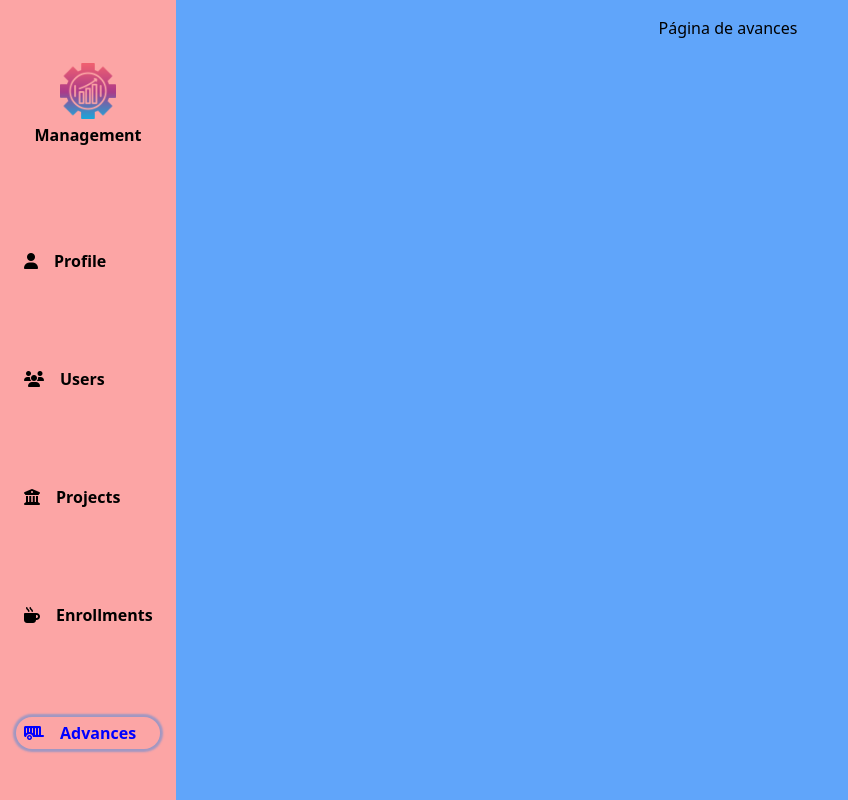
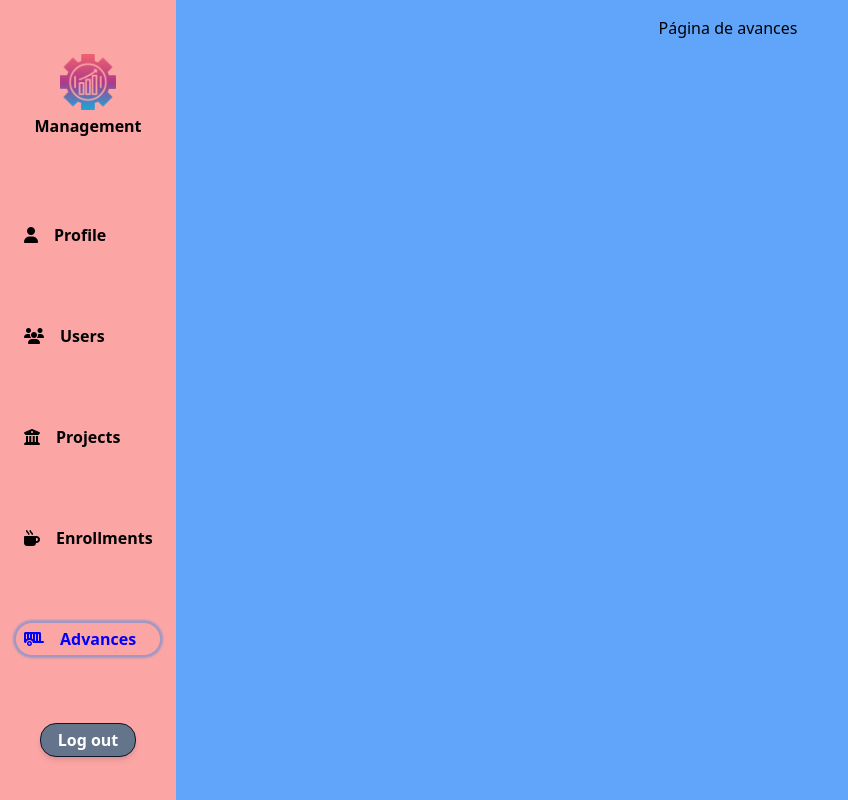
Before and after one commit to FredyAlexHoyosAriza/project-management, a Next.js app: page /admin/advances in a window 1280 px wide. Shown: the whole page, without its empty margins (0-848 px from the left). Built offline with nearby package versions, Linux system fonts and the light colour scheme; what @apollo/experimental-nextjs-app-support would draw is missing.

Commit message:
Se agrega logout al componente SideBar y se agrega hoover scale 1.05 a los elementos del SideBar

```diff
--- a/package.json
+++ b/package.json
@@ -18,11 +18,10 @@
     "@emotion/styled": "^11.14.0",
     "@graphql-tools/schema": "^10.0.13",
     "@mui/material": "^6.4.1",
+    "auth0": "auth0/node-auth0",
     "cors": "^2.8.5",
     "graphql": "^16.10.0",
     "jose": "^5.9.6",
-    "jsonwebtoken": "^9.0.2",
-    "jwt-decode": "^4.0.0",
     "mongoose": "^8.8.4",
     "next": "^15.1.1",
     "prop-types": "^15.6.0",
--- a/src/app/api/graphql/route.ts
+++ b/src/app/api/graphql/route.ts
@@ -34,7 +34,8 @@ const server = new ApolloServer({
 });
 // Creamos el handler usando el helper experimental para Next.js.
 const handler = startServerAndCreateNextHandler<NextRequest>(server, {
-  context: contextFunction,
+  // CONTEXTO EN EL SERVIDOR
+  context: contextFunction,// función que se ejecuta en cada request
   // context: async (req) => {
   //   const token = req.headers.get("authorization");
   //   // const token = (await auth0.getAccessToken()).token;
--- a/src/components/SideBar.tsx
+++ b/src/components/SideBar.tsx
@@ -33,6 +33,17 @@ const CustomNavLink = (props: CustomNavLinkProps) => {
         props.label
       )}
     </Link>
+  );
+};
+
+const Logout = () => {
+  return (
+    <a
+      href="/auth/logout"
+      className="bg-slate-500 w-2/3 self-center p-2 border border-slate-900 text-white text-center rounded-lg shadow-md hover:scale-110 hover:bg-slate-700"
+    >
+      Log out
+    </a>
   );
 };
 
@@ -91,6 +102,7 @@ const SideBar = () => {
           <CustomNavLink href="projects" icon="university" />
           <CustomNavLink href="enrollments" icon="mug-hot" />
           <CustomNavLink href="advances" icon="trailer" />
+          <Logout />
         </ul>
       </nav>
     </div>
--- a/src/lib/apollo-wrapper.tsx
+++ b/src/lib/apollo-wrapper.tsx
@@ -22,7 +22,7 @@ function makeClient() {
   });
 
   // Configuramos un authLink que inyecta el header Authorization.
-  const authLink = setContext(async (_, { headers }) => {
+  const authLink = setContext(async (_, { headers }) => {// CONTEXTO CSR EN EL CLIENTE
     const token = await getAccessToken();
     return {
       // Apollo establece automáticamente el header "Content-Type": "application/json"
--- a/src/lib/apolloClient.ts
+++ b/src/lib/apolloClient.ts
@@ -5,7 +5,7 @@ import { setContext } from "@apollo/client/link/context";
 import { getAuthToken } from "./getAuthToken";
 
 // Crea un authLink que inyecta el header Authorization en cada solicitud.
-const authLink = setContext(async (_, { headers }) => {
+const authLink = setContext(async (_, { headers }) => {// CONTEXTO SSR EN EL CLIENTE
   const token = await getAuthToken();
   return {
     headers: {
--- a/src/styles/globals.css
+++ b/src/styles/globals.css
@@ -14,6 +14,10 @@
   align-items: center;
   gap: 8px; /* Espacio entre el ícono y el texto */
   padding: 4px 8px;
+}
+.link:hover {
+  transform: scale(1.05);
+  transition: transform 0.3s;
 }
 
 .link.active {/*Aplica a elementos con ambas clases*/
```
Also changed, not shown: 1 other file (tests, documents, lock files or other folders).
